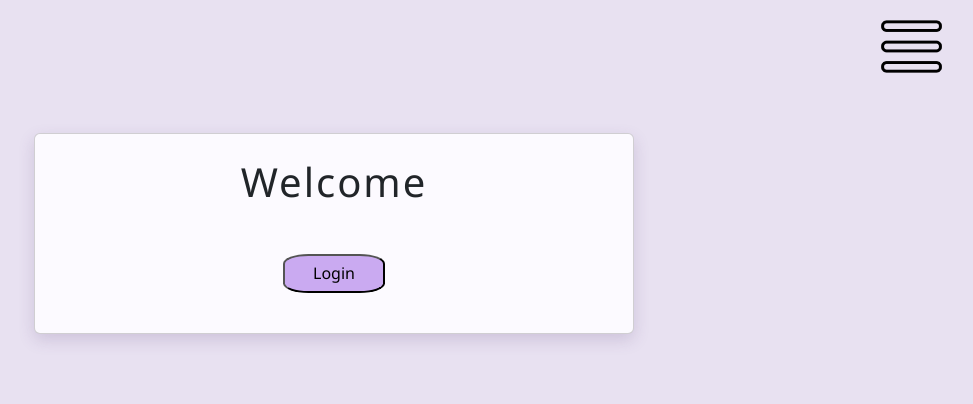
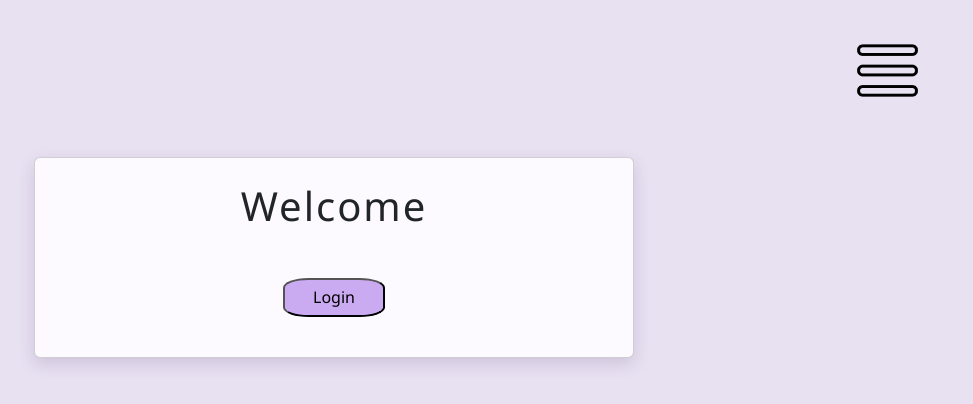
Before and after one commit to MBurtonshaw/anchor-client, a React (Create React App) app: page / in a window 1280 px wide. Shown: the top 404 px of the page, without its empty margins (306-1279 px from the left). Built offline with nearby package versions, Linux system fonts and the light colour scheme.

Commit message:
v3 navbar debugging

```diff
--- a/src/components/Navbar/Navbar.css
+++ b/src/components/Navbar/Navbar.css
@@ -3,7 +3,13 @@
 }
 
 .navbar_button {
-    all: unset;
+    background: transparent;
+    border: none;
+    padding-top: 1.5rem;
+    padding-right: 1.5rem;
+    margin: 0;
+    appearance: none;
+    -webkit-appearance: none;
 }
 
 .nav_link {
@@ -25,11 +31,6 @@
     box-shadow: 0 6px 16px rgba(90, 60, 120, 0.16);
 }
 
-.white_bg:hover {
-    box-shadow: 0 10px 22px rgba(90, 60, 120, 0.22);
-    transform: translateY(-1px);
-}
-
 @media (min-width: 768px) {
   .white_bg {
     padding-top: .5em;
--- a/src/components/Navbar/Navbar.js
+++ b/src/components/Navbar/Navbar.js
@@ -18,7 +18,7 @@ function Navbar() {
     <div className="navbar_container mx-4 mt-2 text-end">
       <nav className="navbar_container">
         <button
-          className="navbar_button"
+          className="navbar-toggler navbar_button text-end"
           type="button"
           data-bs-toggle="collapse"
           data-bs-target="#navbarSupportedContent"
@@ -27,7 +27,7 @@ function Navbar() {
           aria-label="Toggle navigation"
         >
           <img
-            className="navbar-toggler navbar_img"
+            className="navbar_img"
             src="/interface.png"
             alt="menu"
           />
```
